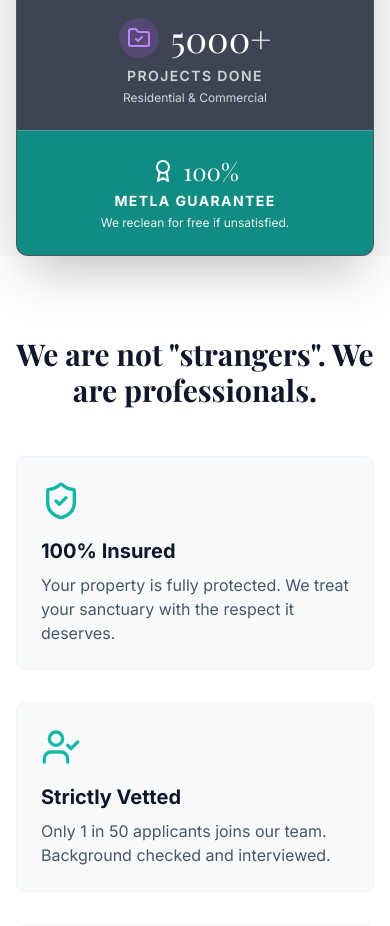
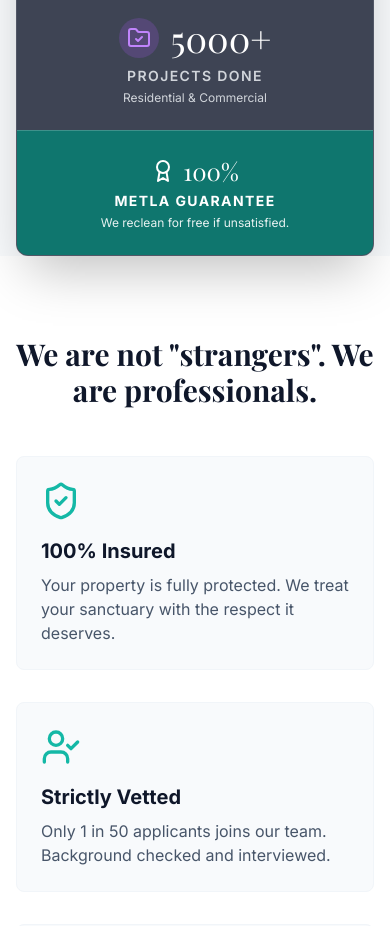
Before and after one commit to artyommachekin-lgtm/Metla-Miami, a React (Vite) app: page / in a window 390 px wide. Shown: the part 1180-2106 px from the top of the page. Built offline with nearby package versions, Linux system fonts and the light colour scheme; a web font is replaced by a local one.

Commit message:
fix: Final accessibility contrast fixes (Round 3)
- StatsPanel: bg-teal-600/90 → bg-teal-700 (darker bg for white text)
- Footer: text-slate-300 → text-slate-200 (lighter text on dark bg)

```diff
--- a/components/Footer.tsx
+++ b/components/Footer.tsx
@@ -5,7 +5,7 @@ import { LOCATIONS, SERVICES, COMPANY_NAME, PHONE_NUMBER, COMPANY_EMAIL, COMPANY
 
 const Footer: React.FC = () => {
   return (
-    <footer className="bg-slate-950 text-slate-300 py-16 border-t border-slate-900" role="contentinfo">
+    <footer className="bg-slate-950 text-slate-200 py-16 border-t border-slate-900" role="contentinfo">
       <div className="container mx-auto px-4">
 
         {/* Top Section: Use inline flex styles to guarantee layout */}
--- a/components/StatsPanel.tsx
+++ b/components/StatsPanel.tsx
@@ -49,7 +49,7 @@ const StatsPanel: React.FC = () => {
           {/* Stat 4 - CTA style */}
           <div
             onClick={() => navigate('/policies#satisfaction-guarantee')}
-            className="p-6 flex flex-col items-center justify-center bg-teal-600/90 hover:bg-teal-600 transition-colors cursor-pointer text-center md:text-left"
+            className="p-6 flex flex-col items-center justify-center bg-teal-700 hover:bg-teal-600 transition-colors cursor-pointer text-center md:text-left"
           >
             <div className="flex items-center space-x-2 mb-1">
               <Award className="w-6 h-6 text-white" />
```
